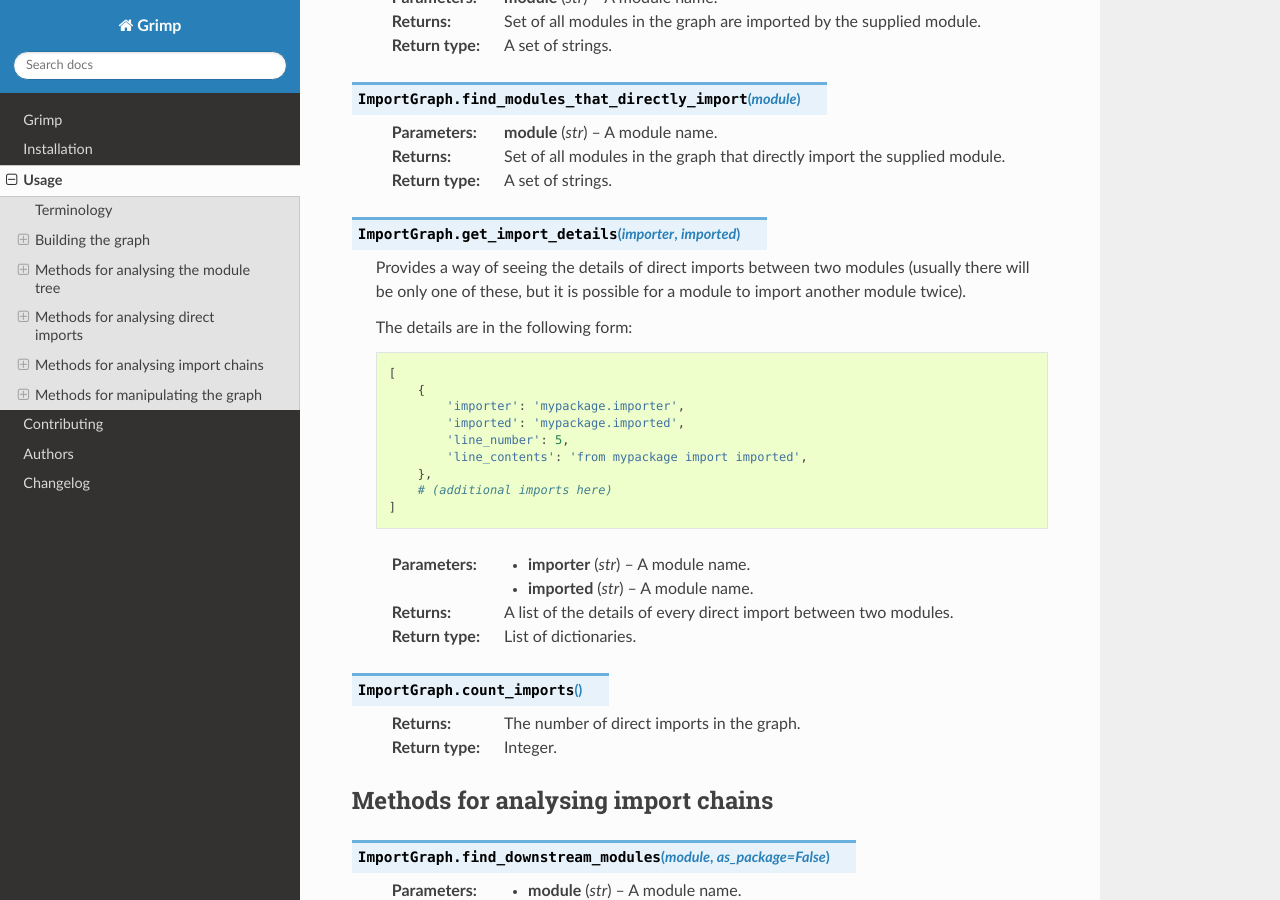
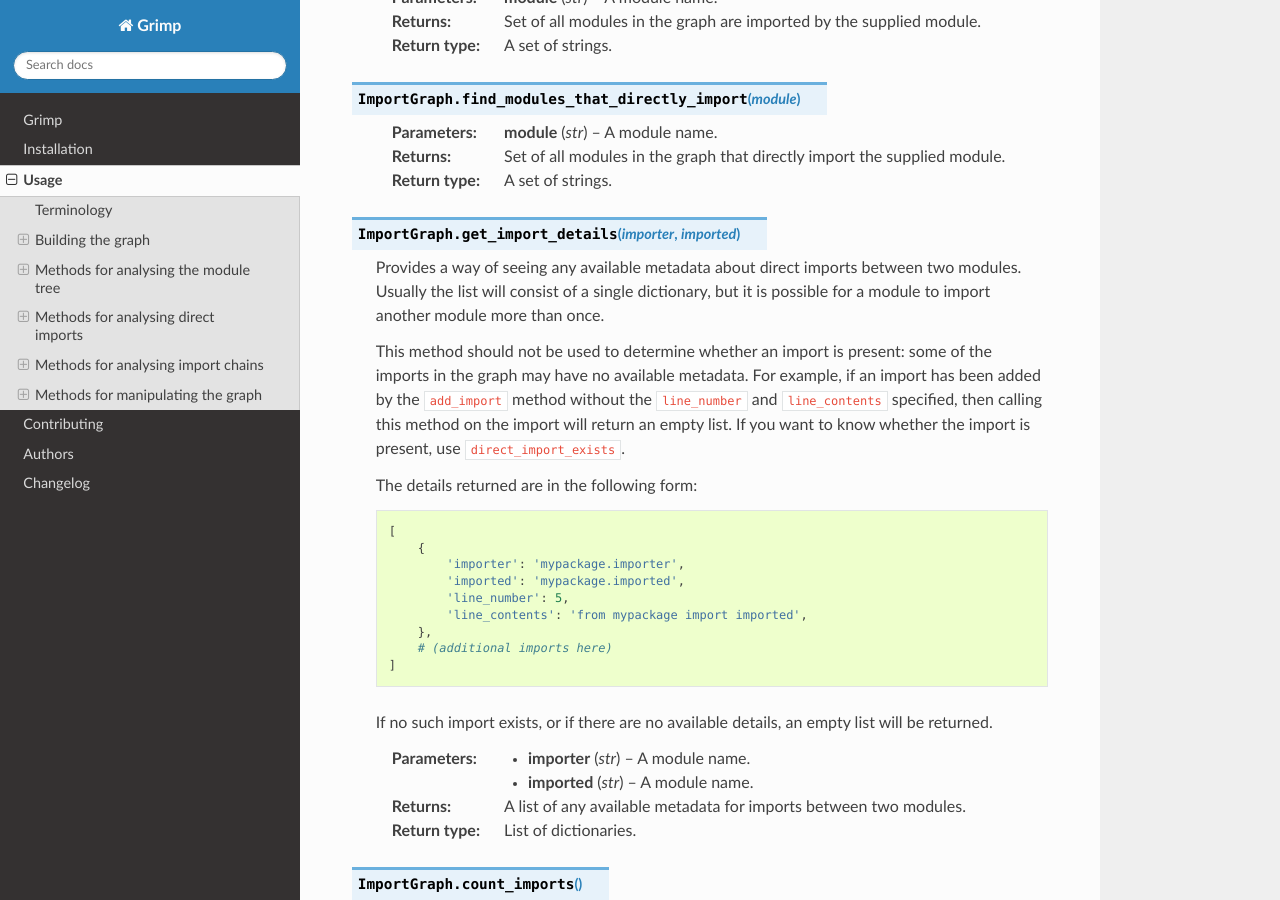
Before and after one commit to seddonym/grimp, a Sphinx documentation site: the page built from docs/usage.rst, in a window 1280 px wide and 900 px high, scrolled down 2692 px. Built offline with Sphinx 7.4.7 and the Read the Docs theme 2.0.0, drawn with Linux system fonts in a browser that asks for light colours.

Commit message:
Clarify behaviour of get_import_details

```diff
--- a/CHANGELOG.rst
+++ b/CHANGELOG.rst
@@ -73,3 +73,7 @@ Changelog
 1.0 (2019-10-17)
 ----------------
 * Officially support Python 3.8.
+
+latest
+------
+* Clarify behaviour of get_import_details.
--- a/docs/usage.rst
+++ b/docs/usage.rst
@@ -124,11 +124,17 @@ Methods for analysing direct imports
 
 .. py:function:: ImportGraph.get_import_details(importer, imported)
 
-    Provides a way of seeing the details of direct imports between two modules (usually
-    there will be only one of these, but it is possible for a module to import another
-    module twice).
+    Provides a way of seeing any available metadata about direct imports between two modules. Usually
+    the list will consist of a single dictionary, but it is possible for a module to import another
+    module more than once.
 
-    The details are in the following form::
+    This method should not be used to determine whether an import is present:
+    some of the imports in the graph may have no available metadata. For example, if an import
+    has been added by the ``add_import`` method without the ``line_number`` and ``line_contents`` specified, then
+    calling this method on the import will return an empty list. If you want to know whether the import is present,
+    use ``direct_import_exists``.
+
+    The details returned are in the following form::
 
         [
             {
@@ -140,9 +146,11 @@ Methods for analysing direct imports
             # (additional imports here)
         ]
 
+    If no such import exists, or if there are no available details, an empty list will be returned.
+
     :param str importer: A module name.
     :param str imported: A module name.
-    :return: A list of the details of every direct import between two modules.
+    :return: A list of any available metadata for imports between two modules.
     :rtype: List of dictionaries.
 
 .. py:function:: ImportGraph.count_imports()
```
Also changed, not shown: 2 other files.
